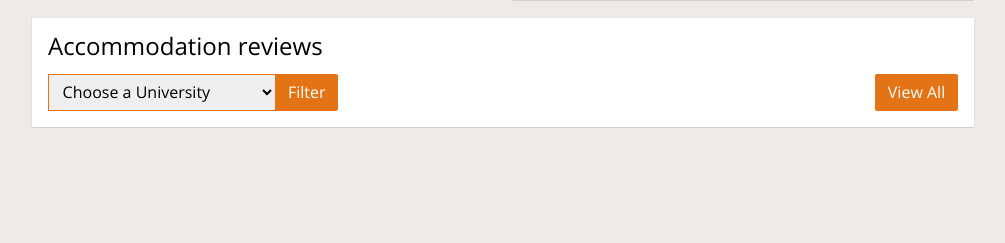
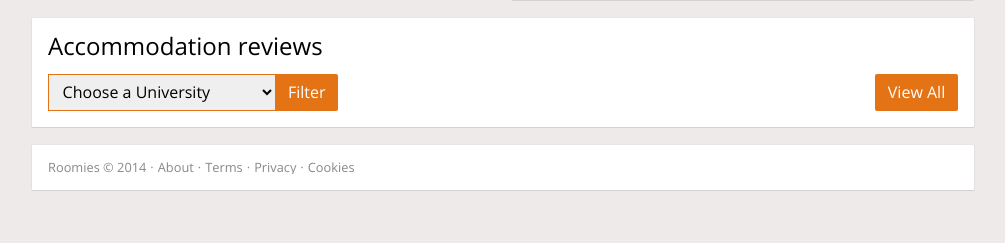
Before and after one commit to dragosthealex/roomies, a PHP site: page / in a window 1280 px wide. Shown: the part 362-605 px from the top of the page, without its empty margins (137-1142 px from the left). Run offline with PHP 8.4, Linux system fonts and the light colour scheme.

Commit message:
Added footer. Formalised CSS pseudo selectors. Fixed buttons.

```diff
--- a/public_html/templates/index.html
+++ b/public_html/templates/index.html
@@ -64,6 +64,16 @@
 				</form>
 			</div>
 		</div>
+		<!-- Footer -->
+		<div class="box">
+			<ul class="box-padding footer">
+				<li class="footer-item">Roomies &copy; 2014</li>
+				<li class="footer-item"><a href="#" class="footer-link">About</a></li>
+				<li class="footer-item"><a href="#" class="footer-link">Terms</a></li>
+				<li class="footer-item"><a href="#" class="footer-link">Privacy</a></li>
+				<li class="footer-item"><a href="#" class="footer-link">Cookies</a></li>
+			</ul>
+		</div>
 	</div>
 </body>
 </html>
--- a/public_html/templates/media/css/style.css
+++ b/public_html/templates/media/css/style.css
@@ -61,7 +61,7 @@
 	font-size: 2rem;
 }
 
-.logo-link::after {
+.logo-link:after {
 	position: absolute;
 	top: 0;
 	left: 0;
@@ -117,11 +117,12 @@
 }
 
 .link-button, .input-button {
-	display: inline-block;
+	display: block;
 	border-radius: 2px;
 	background: #e37314;
-	padding: .5em .8em;
-	line-height: 1.3;
+	padding: 0 .8em;
+	text-align: center;
+	line-height: 2.3;
 	color: #fff;
 }
 
@@ -157,13 +158,10 @@
 }
 
 .input-button {
-	border-width: 0;
+	border: 0 none;
 	cursor: pointer;
-}
-
-.input-button::-moz-focus-inner {
-	border: 0;
-	padding: 0;
+	box-sizing: border-box;
+	height: 2.3em;
 }
 
 .has-submit {
@@ -178,9 +176,7 @@
 
 .select-submit {
 	margin: 0;
-	box-sizing: border-box;
 	border-radius: 0 2px 2px 0;
-	height: 2.3em;
 }
 
 .option {
@@ -224,6 +220,36 @@
 
 .hidden {
 	display: none;
+}
+
+.footer {
+	padding: 0;
+	overflow: hidden;
+	list-style-type: none;
+	color: #888;
+	font-size: .8rem;
+}
+
+.footer-item {
+	float: left;
+}
+
+.footer-item:before {
+	margin: 0 4px;
+	content: "·";
+}
+
+.footer-item:first-child:before {
+	display: none;
+}
+
+.footer-link {
+	text-decoration: none;
+	color: inherit;
+}
+
+.footer-link:hover {
+	text-decoration: underline;
 }
 
 /* Large version */
```
